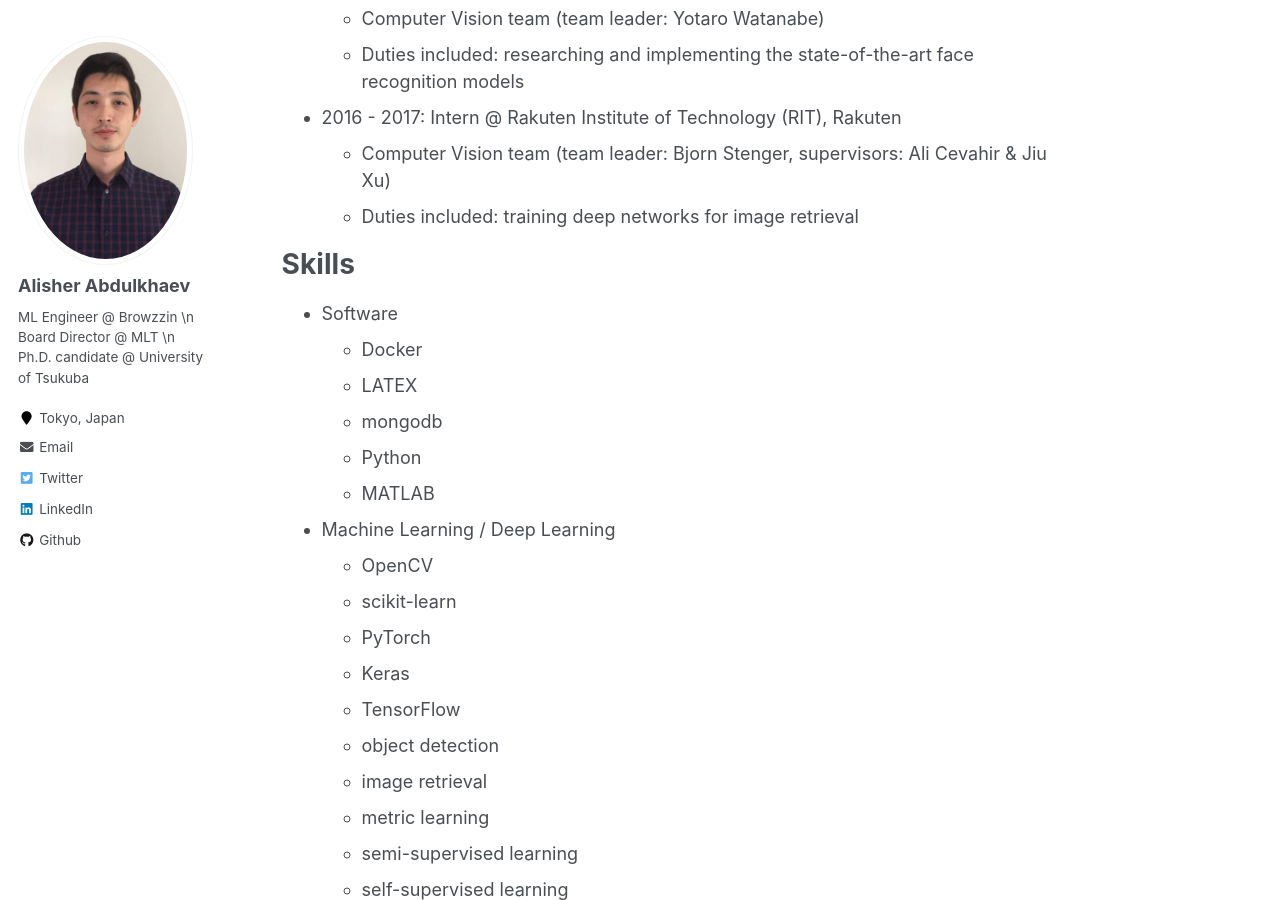
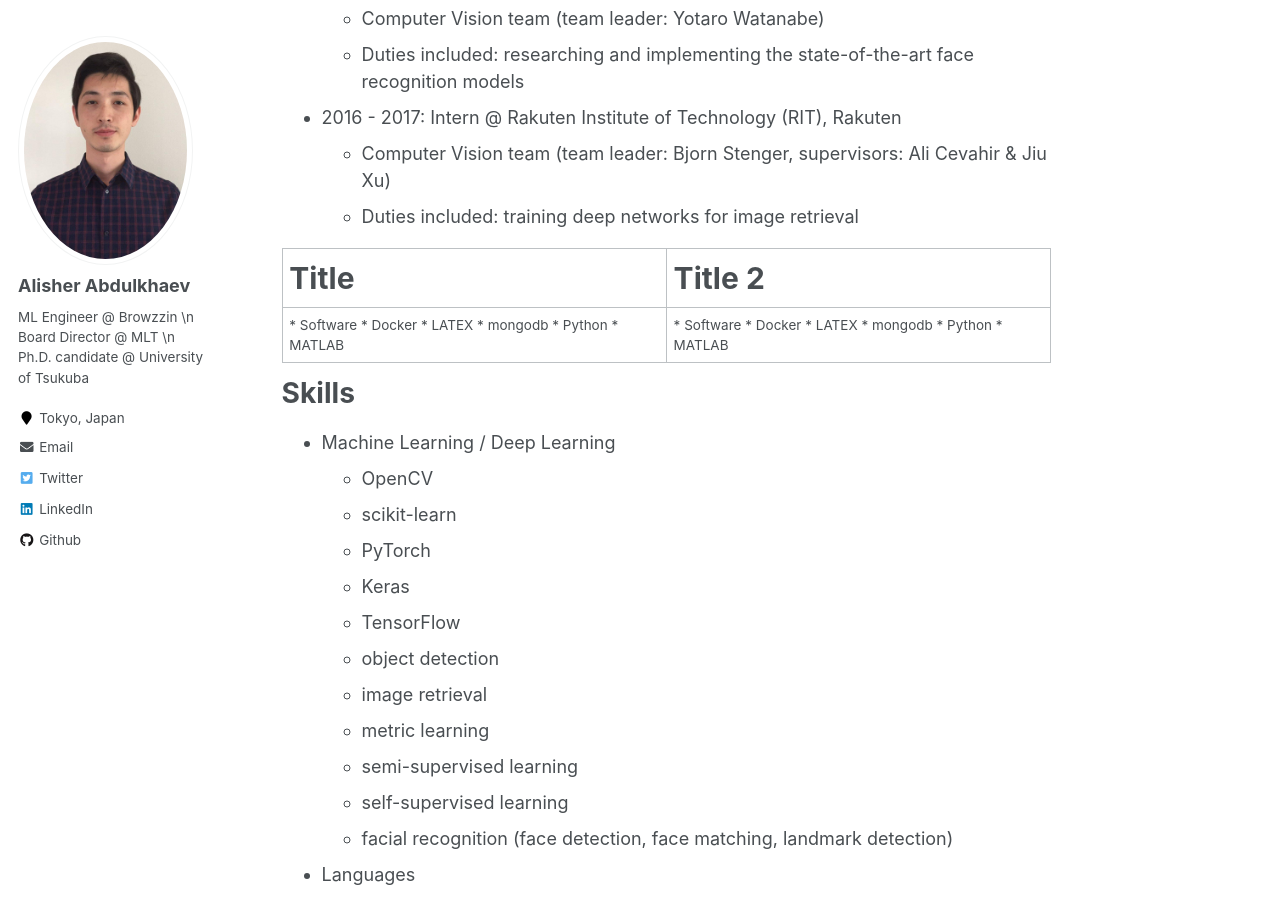
Before and after one commit to vivek37373/alisher-ai.github.io, a Jekyll site: the page built from _pages/cv.md, in a window 1280 px wide and 900 px high, scrolled down 1441 px. Built offline with Jekyll 4.4.1, drawn with Linux system fonts in a browser that asks for light colours; some of the changed text lies outside the part shown.

Commit message:
Update cv.md

```diff
--- a/_pages/cv.md
+++ b/_pages/cv.md
@@ -58,16 +58,30 @@
 
 
 
-
-
-Skills
-======
-* Software
+<table border="0">
+<tr>
+  <td><b style="font-size:30px">Title</b></td>
+  <td><b style="font-size:30px">Title 2</b></td>
+</tr>
+<tr>
+  <td>* Software
   * Docker
   * LATEX
   * mongodb
   * Python
-  * MATLAB
+  * MATLAB</td>
+  <td>* Software
+  * Docker
+  * LATEX
+  * mongodb
+  * Python
+  * MATLAB</td>
+</tr>
+</table>
+
+Skills
+======
+
 
 * Machine Learning / Deep Learning
   * OpenCV
```
Also changed, not shown: other parts of _pages/cv.md (+1 -1 lines).
